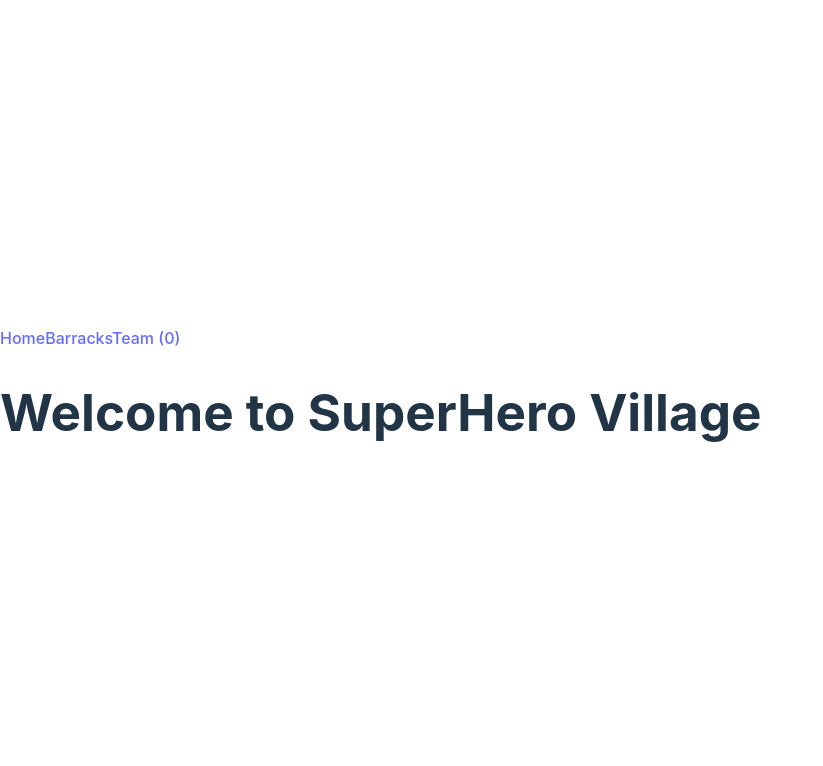
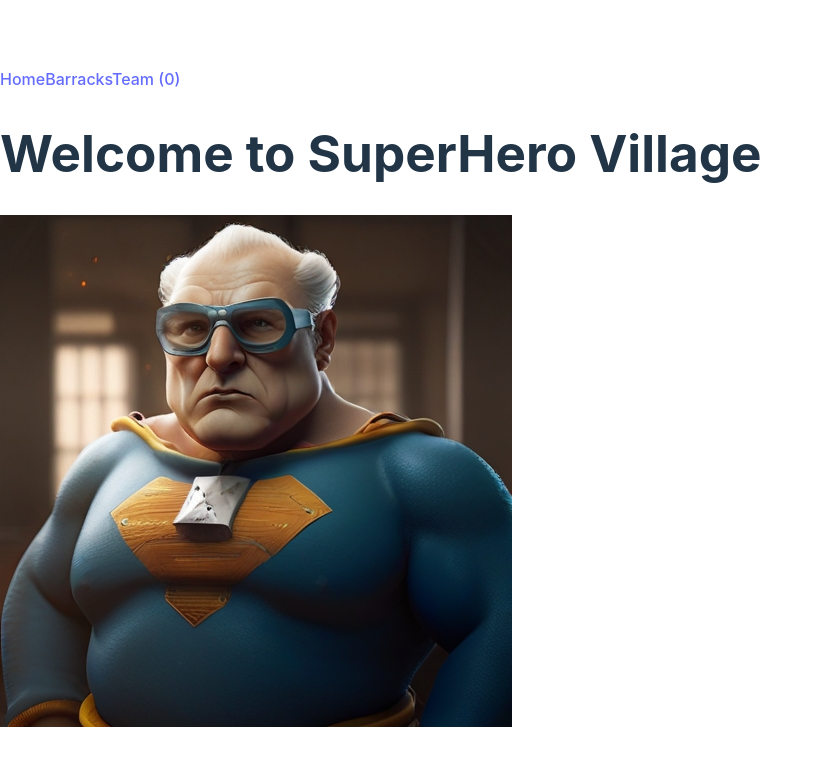
Before and after one commit to chrisjimenez10/FinalProject_SuperHeroes-Frontend, a React (Vite) app: page / in a window 1280 px wide. Shown: the top 766 px of the page, without its empty margins (0-823 px from the left). Built offline with nearby package versions, Linux system fonts and the light colour scheme; no server answers; the HTML template or start-up script is replaced by a standard one.

Commit message:
added images for home page and while no villain is generated yet

```diff
--- a/src/components/BattleVillain.jsx
+++ b/src/components/BattleVillain.jsx
@@ -81,7 +81,7 @@ const villainData = async (id) => {
 
         <h3>VS.</h3>
 
-        {villainExists && (
+        {villainExists ?
           <>
             <h3>{villainName}</h3>
             <ul>
@@ -93,8 +93,9 @@ const villainData = async (id) => {
               </li>
             </ul>
           </>
-        )}
-
+        :
+        <img src={"src/assets/images/question-mark.jpg"} alt="big-questionmark" width="300px" height="300px"/>
+        }
 
     </>
 
--- a/src/components/Home.jsx
+++ b/src/components/Home.jsx
@@ -8,6 +8,7 @@ const Home = () => {
 
     <div>
         <h1>Welcome to  SuperHero Village</h1>
+        <img src="src/assets/images/loading-villain.jpg" alt="old-superman" />
     </div>
 
   )
```
Also changed, not shown: src/assets/images/loading-villain.jpg (added), src/assets/images/question-mark.jpg (added).
